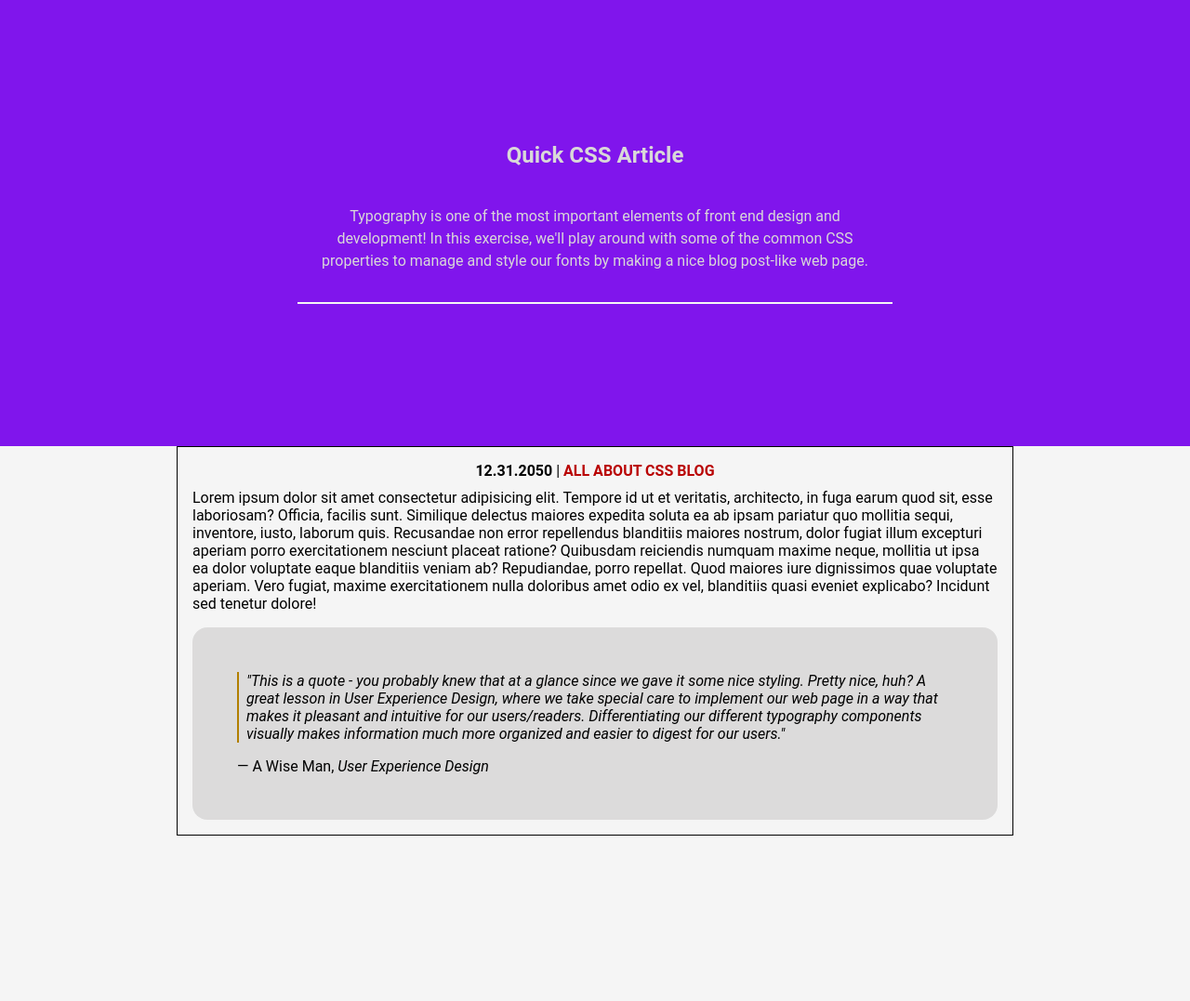
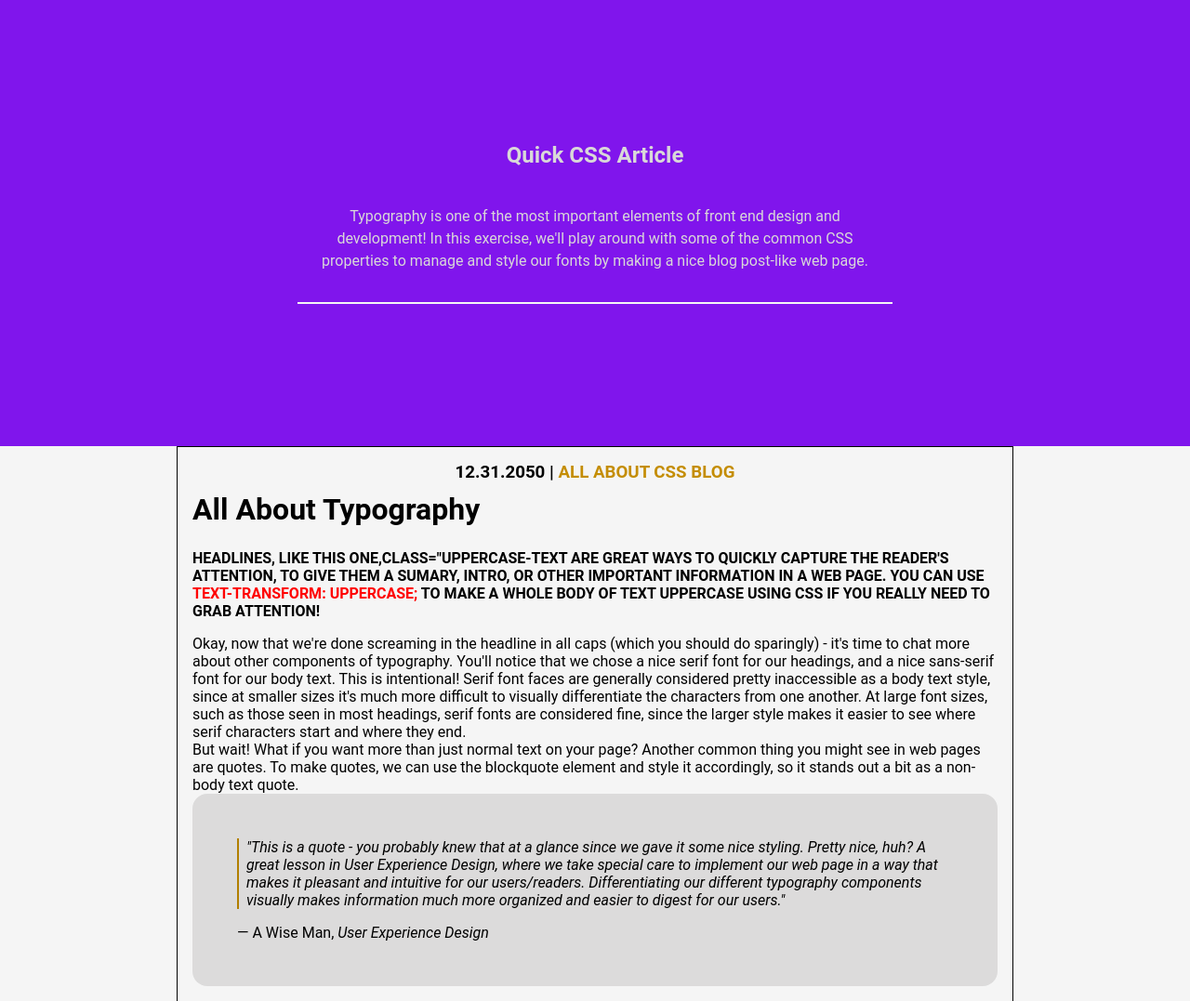
Before and after one commit to xZerberusGates/css-article-post, a plain HTML site: page index.html in a window 1280 px wide. Shown: the whole page at 93% size. Before the commit the page ends 899 px from the top, so only its background shows below. Drawn offline with Linux system fonts and the light colour scheme; a web font is replaced by a local one.

Commit message:
Added the bold, uppercase text to the headline. I also made a certain text orange and redn

```diff
--- a/index.html
+++ b/index.html
@@ -22,33 +22,49 @@
 			</div>
 		</header>
 		<div class="container">
-			<p class="center-date-top">
+			<h3 class="center-date-top">
 				<strong>12.31.2050</strong> |
-				<span class="red-text">ALL ABOUT CSS BLOG</span>
+				<span class="orange-text">ALL ABOUT CSS BLOG</span>
+			</h3>
+			<h1 class="article-title">All About Typography</h1>
+			<p class="headline">
+				Headlines, like this one,class="uppercase-text are great ways to quickly capture the
+					reader's attention, to give them a sumary, intro, or other important
+					information in a web page. You can use
+					<span class="red-text"
+						>text-transform: uppercase;</span
+					>
+					to make a whole body of text uppercase using CSS if you really need to
+					grab attention!</strong
+				>
 			</p>
 			<p>
-				Lorem ipsum dolor sit amet consectetur adipisicing elit. Tempore id ut
-				et veritatis, architecto, in fuga earum quod sit, esse laboriosam?
-				Officia, facilis sunt. Similique delectus maiores expedita soluta ea ab
-				ipsam pariatur quo mollitia sequi, inventore, iusto, laborum quis.
-				Recusandae non error repellendus blanditiis maiores nostrum, dolor
-				fugiat illum excepturi aperiam porro exercitationem nesciunt placeat
-				ratione? Quibusdam reiciendis numquam maxime neque, mollitia ut ipsa ea
-				dolor voluptate eaque blanditiis veniam ab? Repudiandae, porro repellat.
-				Quod maiores iure dignissimos quae voluptate aperiam. Vero fugiat,
-				maxime exercitationem nulla doloribus amet odio ex vel, blanditiis quasi
-				eveniet explicabo? Incidunt sed tenetur dolore!
+				Okay, now that we're done screaming in the headline in all caps (which
+				you should do sparingly) - it's time to chat more about other components
+				of typography. You'll notice that we chose a nice serif font for our
+				headings, and a nice sans-serif font for our body text. This is
+				intentional! Serif font faces are generally considered pretty
+				inaccessible as a body text style, since at smaller sizes it's much more
+				difficult to visually differentiate the characters from one another. At
+				large font sizes, such as those seen in most headings, serif fonts are
+				considered fine, since the larger style makes it easier to see where
+				serif characters start and where they end.
+			</p>
+			<p>
+				But wait! What if you want more than just normal text on your page?
+				Another common thing you might see in web pages are quotes. To make
+				quotes, we can use the blockquote element and style it accordingly, so
+				it stands out a bit as a non-body text quote.
 			</p>
 			<figure class="quote">
-				<blockquote class="actual-quote-text"
-					>"This is a quote - you probably knew that at a glance since we gave
-					it some nice styling. Pretty nice, huh? A great lesson in User
-					Experience Design, where we take special care to implement our web
-					page in a way that makes it pleasant and intuitive for our
-					users/readers. Differentiating our different typography components
-					visually makes information much more organized and easier to digest
-					for our users."</
-				></blockquote>
+				<blockquote class="actual-quote-text">
+					"This is a quote - you probably knew that at a glance since we gave it
+					some nice styling. Pretty nice, huh? A great lesson in User Experience
+					Design, where we take special care to implement our web page in a way
+					that makes it pleasant and intuitive for our users/readers.
+					Differentiating our different typography components visually makes
+					information much more organized and easier to digest for our users."
+				</blockquote>
 				<figcaption>
 					&mdash; A Wise Man,
 					<cite>User Experience Design</cite>
--- a/style.css
+++ b/style.css
@@ -28,6 +28,10 @@ body {
 	align-items: center;
 }
 
+.article-title {
+	margin-block-end: 1.5rem;
+}
+
 .header-content {
 	background-color: inherit;
 	backdrop-filter: blur(8px);
@@ -42,6 +46,20 @@ body {
 .header-title {
 	margin-block-end: 1.5rem;
 }
+
+.headline {
+	text-transform: uppercase;
+	margin-block-end: 1rem;
+	font-weight: bold;
+}
+
+.orange-text {
+	color: rgb(196, 141, 3);
+}
+
+.red-text {
+	color: rgb(255, 0, 0);
+}
 .header-info {
 	line-height: 1.5;
 	margin-block-end: 1rem;
@@ -52,11 +70,6 @@ body {
 	text-align: center;
 	margin-block-end: 0.6rem;
 }
-.red-text {
-	color: #b90404;
-	font-weight: bold;
-}
-
 .quote {
 	background: #dcdbdb;
 	padding: 1em;
@@ -73,6 +86,3 @@ body {
 	border-left: 2px solid rgb(177, 127, 0);
 	padding-left: 0.5rem;
 }
-p {
-	margin-block-end: 1rem;
-}
```
